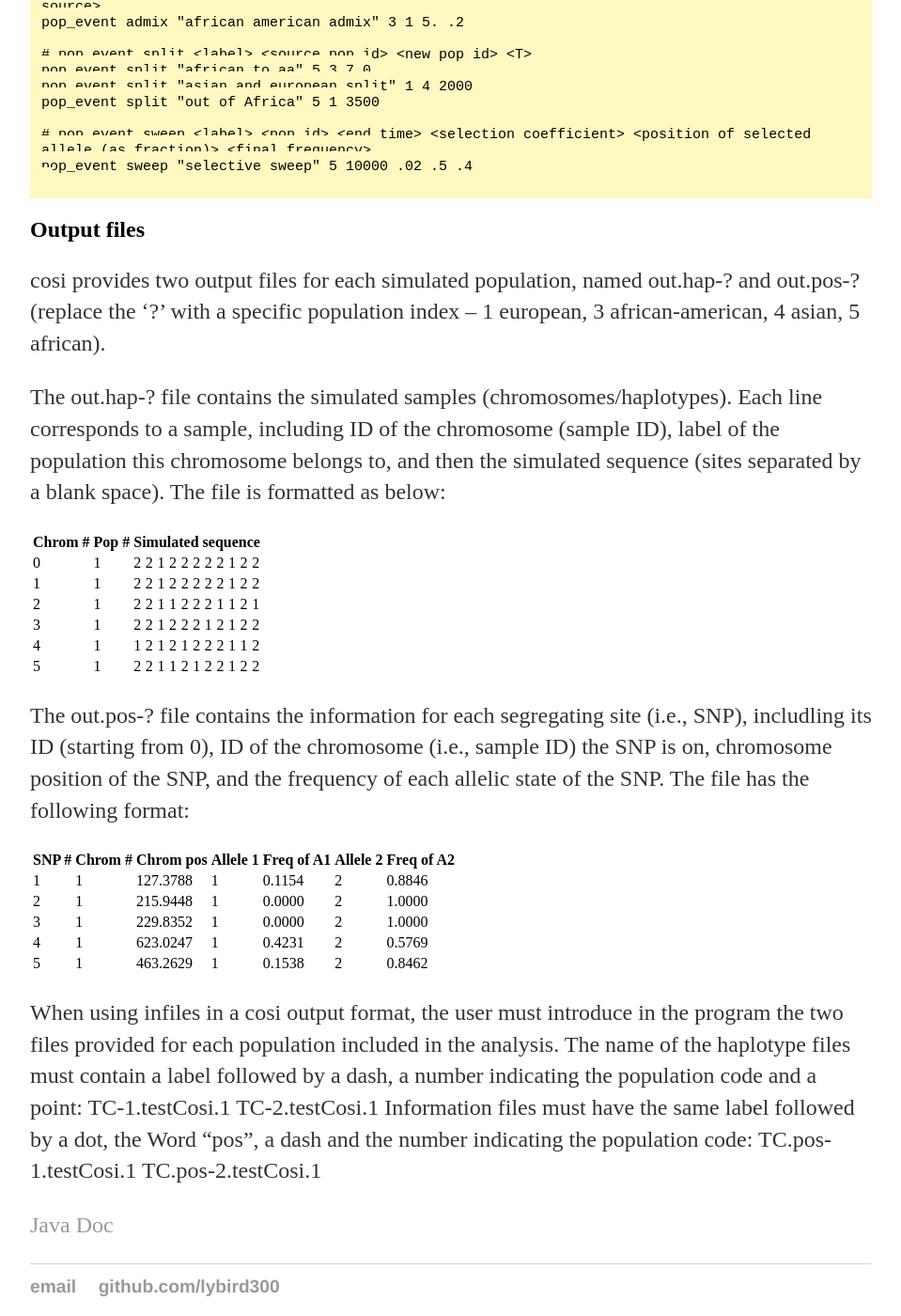
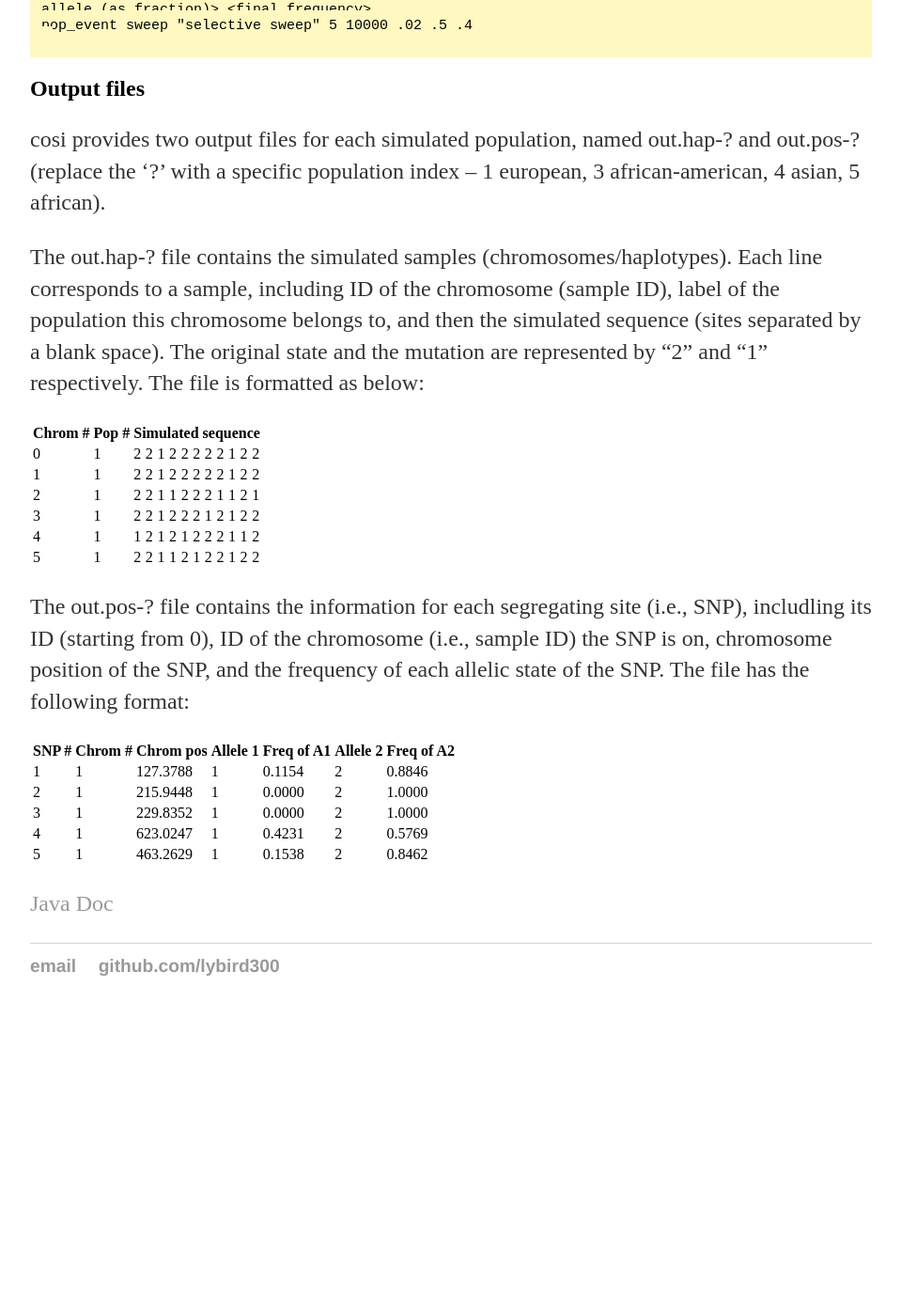
Before and after one commit to lybird300/lybird300.github.io, a Jekyll site: the page built from _posts/2015-04-20-cojava-manual.md, in a window 1280 px wide and 1400 px high, scrolled down 2859 px. Shown: the whole window at 94% size, without its empty margins (160-1119 px from the left). Built offline with Jekyll 4.4.1, drawn with Linux system fonts in a browser that asks for light colours; after the commit the page ends 3958 px from its top, so only the background shows below that; some of the changed text lies outside the part shown.

Commit message:
Update 2015-04-20-cojava-manual.md

```diff
--- a/_posts/2015-04-20-cojava-manual.md
+++ b/_posts/2015-04-20-cojava-manual.md
@@ -5,7 +5,8 @@
 ---
 <h2>Initiate CoJava</h2>
 The program must be invoked with the following command-line arguments
-</br><pre><code>
+<br/>
+<pre><code>
 "-p" (REQUIRED) specifies the parameter file, which is a text file that describes the demographic model to be simulated.
 "-o" (REQUIRED) specify the base name for output files.  Output consists of a pair of files for each sampled population, one containing a list of all variant sites (with position and allele frequencies), the other containing the haplotypes for that population.
 "-l" specify the log file that
@@ -132,7 +133,7 @@
 <h2>Output files</h2>
 cosi provides two output files for each simulated population, named out.hap-? and out.pos-? (replace the '?' with a specific population index --  1 european, 3 african-american, 4 asian, 5 african).
 
-The out.hap-? file contains the simulated samples (chromosomes/haplotypes). Each line corresponds to a sample, including ID of the chromosome (sample ID), label of the population this chromosome belongs to, and then the simulated sequence (sites separated by a blank space). The file is formatted as below:
+The out.hap-? file contains the simulated samples (chromosomes/haplotypes). Each line corresponds to a sample, including ID of the chromosome (sample ID), label of the population this chromosome belongs to, and then the simulated sequence (sites separated by a blank space). The original state and the mutation are represented by "2" and "1" respectively. The file is formatted as below:
 <table border="0">
   <tr>
     <th>Chrom #</th>
@@ -287,14 +288,5 @@
     <td>0.8462</td>
   </tr>
 </table>
-When using infiles in a cosi output format, the user must introduce in the program the two files
-provided for each population included in the analysis. The name of the haplotype files must contain a
-label followed by a dash, a number indicating the population code and a point:
-TC‐1.testCosi.1
-TC‐2.testCosi.1
-Information files must have the same label followed by a dot, the Word “pos”, a dash and the number
-indicating the population code:
-TC.pos‐1.testCosi.1
-TC.pos‐2.testCosi.1
 
 <a href="">Java Doc</a>
```
